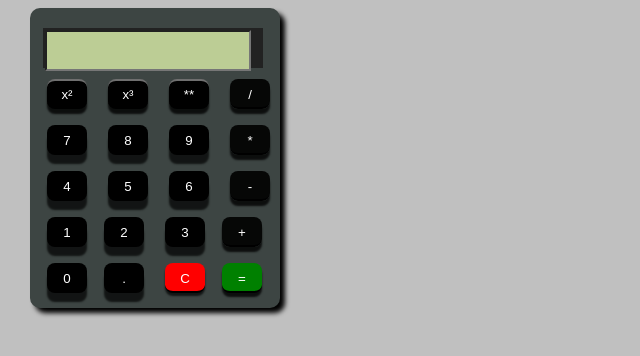
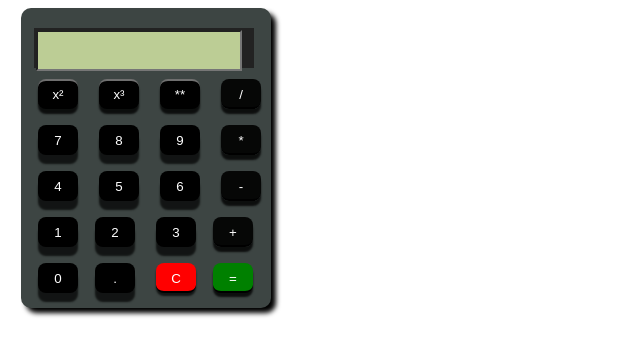
Before and after one commit to pallaviqueen/calculator, a plain HTML site: page index.html in a window 1280 px wide. Shown: the whole page, without its empty margins (0-640 px from the left). Drawn offline with Linux system fonts and the light colour scheme.

Commit message:
Update index.html

```diff
--- a/index.html
+++ b/index.html
@@ -13,7 +13,7 @@
 
 {
 
-background-color:silver;
+background-color:transparent;
 
 }
 
@@ -33,7 +33,7 @@ position:relative;
 
 top:0px;
 
-left:22px;
+left:13px;
 
 box-shadow:5px 5px 5px 0px;
 
```
